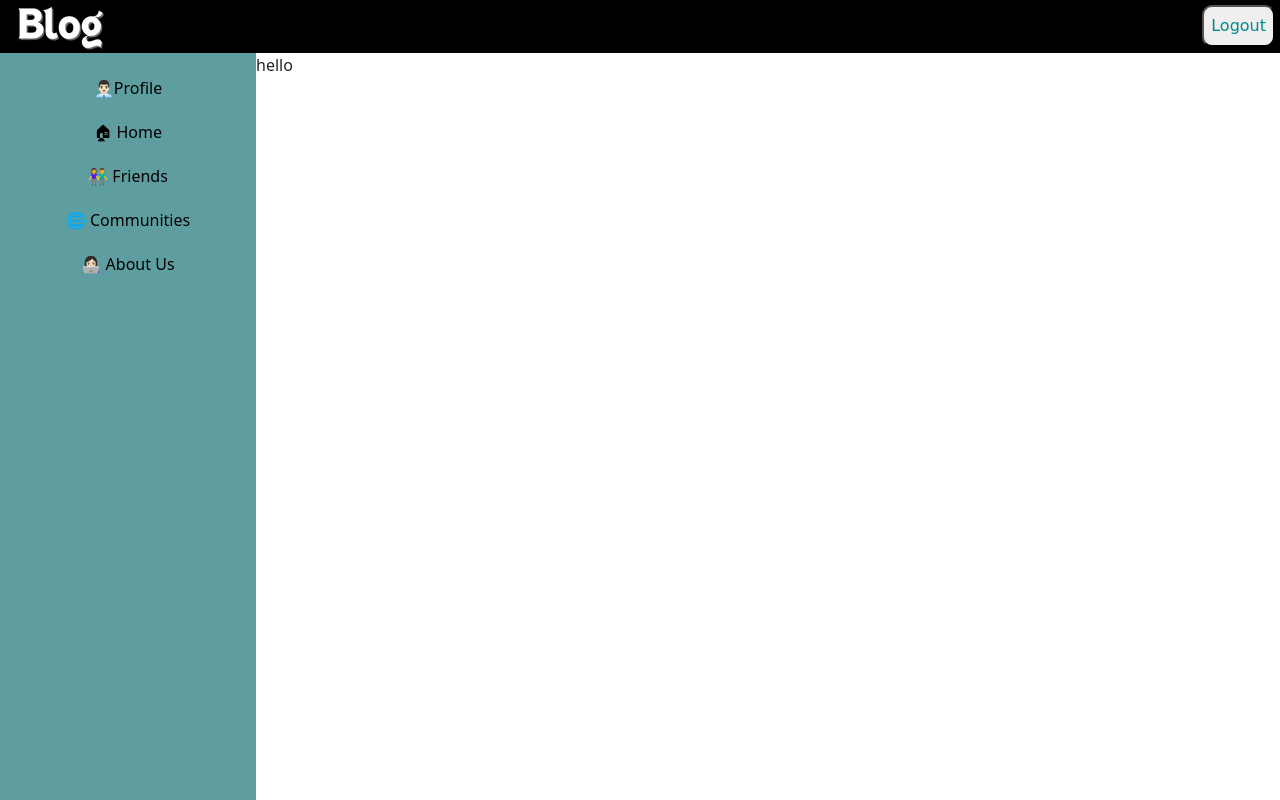
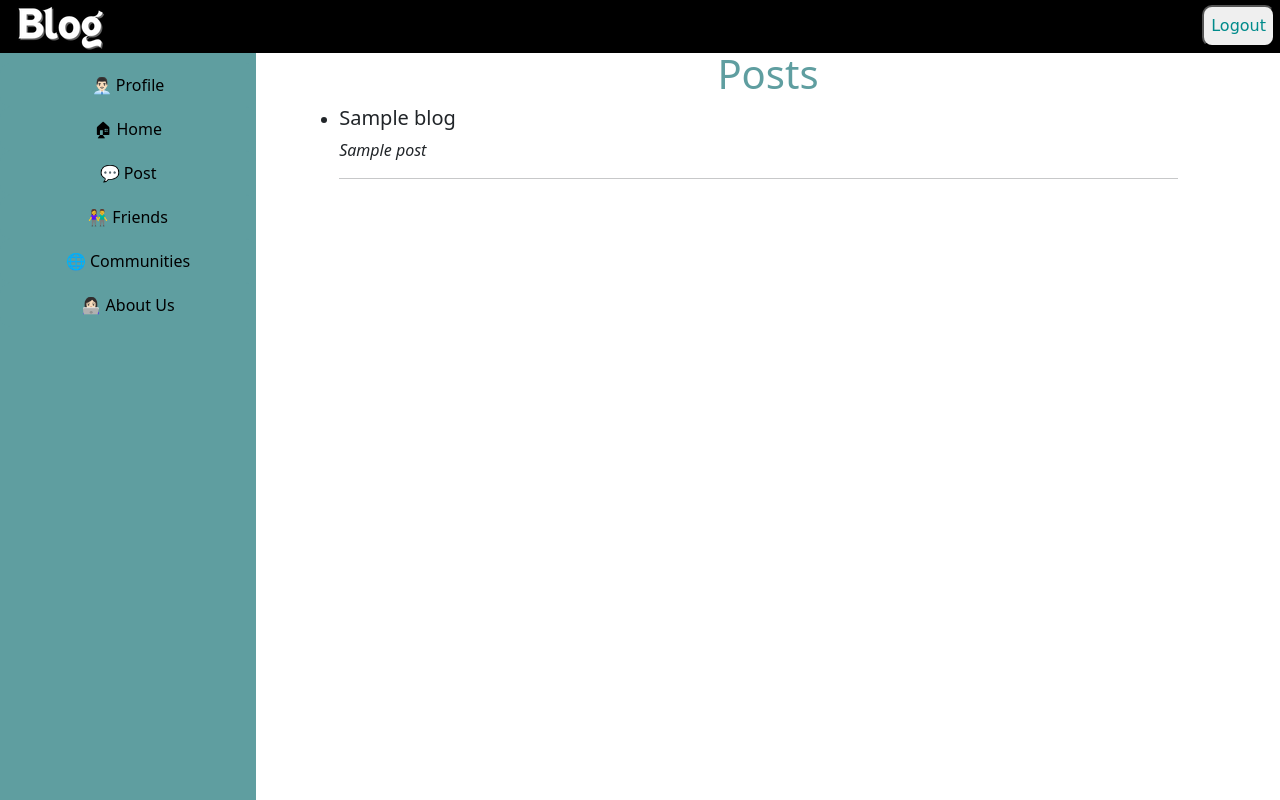
Before and after one commit to chirag982/oldblogsite, a Django app: template first/templates/afterlogin/home.html in a window 1280 px wide. Run offline with Django 4.2, Linux system fonts and the light colour scheme; the template is opened without the code that fills it: most values are stand-ins (such as "Sample title", 1, 10 or a date in 2020).

Commit message:
Changes some features in base1.html and created a new add.html

```diff
--- a/first/templates/afterlogin/base1.html
+++ b/first/templates/afterlogin/base1.html
@@ -9,6 +9,10 @@
     <link href="https://cdn.jsdelivr.net/npm/bootstrap@5.3.3/dist/css/bootstrap.min.css" rel="stylesheet" integrity="sha384-QWTKZyjpPEjISv5WaRU9OFeRpok6YctnYmDr5pNlyT2bRjXh0JMhjY6hW+ALEwIH" crossorigin="anonymous">
     <style>
         .heading {
+            position: fixed;
+            top: 0;
+            width: 100%;
+            z-index: 1000;
             background-color: black;
             color: white;
             display: flex;
@@ -38,6 +42,7 @@
         }
 
         .main-container {
+            margin-top: 50px;
             display: flex;
         }
 
@@ -70,6 +75,7 @@
             width: 80%;
         }
     </style>
+    {% block style %} {% endblock %}
 </head>
 
 <body>
@@ -83,14 +89,15 @@
     </div>
     <div class="main-container">
         <div class="left-container">
-            <a href="#">👨🏻‍💼Profile</a>
-            <a href="#">🏠︎ Home</a>
+            <a href="#">👨🏻‍💼 Profile</a>
+            <a href="{% url 'feed' %}">🏠︎ Home</a>
+            <a href="{% url 'add' %}">💬 Post</a>
             <a href="#">👫 Friends</a>
             <a href="#">🌐 Communities</a>
             <a href="#">👩🏻‍💻 About Us</a>
         </div>
         <div class="right-container">
-            <div>hello</div>
+            {% block content %} {% endblock %}
         </div>
     </div>
 </body>
--- a/first/templates/afterlogin/home.html
+++ b/first/templates/afterlogin/home.html
@@ -1 +1,29 @@
-{% extends 'afterlogin/base1.html' %}
+{% extends 'afterlogin/base1.html' %} {% block style %}
+<style>
+    #main-card-container {
+        margin-left: 5%;
+        margin-right: 5%;
+        width: 85%;
+    }
+
+    h1 {
+        text-align: center;
+        color: cadetblue;
+    }
+</style>
+{% endblock %} {% block content %}
+<h1>Posts</h1>
+<div id="main-card-container">
+    {% for b in blog %}
+    <ul>
+        <li>
+            <div>
+                <h5>{{b.uname}}</h5>
+                <p><i>{{b.post}}</i></p>
+            </div>
+        </li>
+        <hr>
+    </ul>
+    {% endfor %}
+</div>
+{% endblock %}
```
Also changed, not shown: first/templates/afterlogin/add.html (added, +42 -0 lines).
